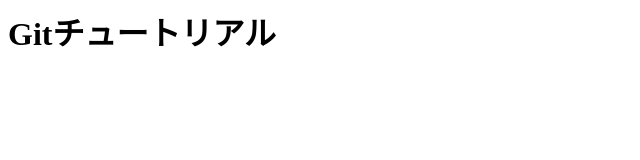
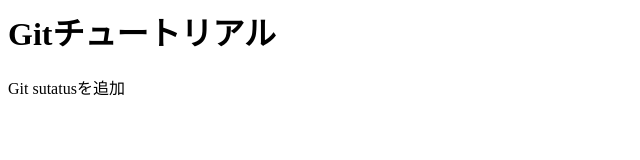
Before and after one commit to 6kai0670/Git_tutorial, a plain HTML site: page index.html in a window 1280 px wide. Shown: the whole page, without its empty margins (0-640 px from the left). Drawn offline with Linux system fonts and the light colour scheme.

Commit message:
Git sutatusを追加

```diff
--- a/index.html
+++ b/index.html
@@ -1 +1,2 @@
 <h1>Gitチュートリアル</h1>
+<p>Git sutatusを追加</p>
```
